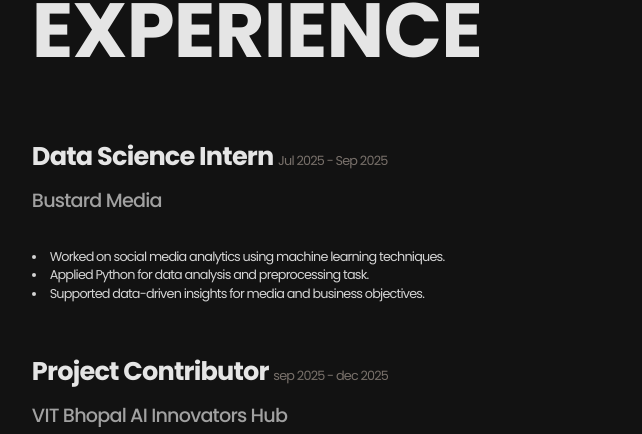
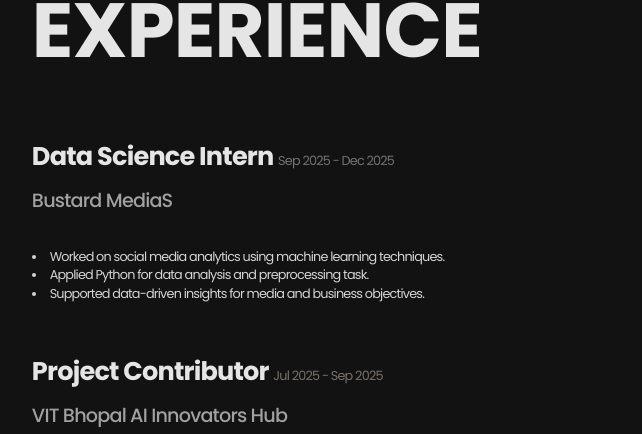
Before and after one commit to aryanmandlik12/portfolio-new, a Next.js app: page / in a window 1280 px wide. Shown: the part 1512-1946 px from the top of the page, without its empty margins (446-1088 px from the left). Built offline with nearby package versions, Linux system fonts and the light colour scheme.

Commit message:
sate changes

```diff
--- a/src/app/components/landingpage/Internships.tsx
+++ b/src/app/components/landingpage/Internships.tsx
@@ -26,10 +26,10 @@
                         transition={{ duration: 0.8, ease: "easeIn" }}
                         className="flex flex-col text-left items-start">
                         <div className="font-[poppins] font-black text-xl md:text-[2vw]">
-                            {t.experience.role1} <span className="font-normal text-[2vw] md:text-[1vw] text-stone-500">Jul 2025 - Sep 2025</span>
+                            {t.experience.role1} <span className="font-normal text-[2vw] md:text-[1vw] text-stone-500">Sep 2025 - Dec 2025</span>
                         </div>
                         <div className="text-md md:text-[1.5vw] mt-3 text-neutral-400 font-medium">
-                            {t.experience.org1}
+                            {t.experience.org1}S
                         </div>
                         <div>
                             <ul className="list-disc mt-4 md:mt-8 list-inside text-sm md:text-[1vw] text-neutral-300">
@@ -46,7 +46,7 @@
                         transition={{ duration: 0.8, ease: "easeIn" }}
                         className="flex flex-col text-left items-start">
                         <div className="font-[poppins] font-black text-xl md:text-[2vw]">
-                            {t.experience.role2} <span className="font-normal text-[2vw] md:text-[1vw] text-stone-500">sep 2025 - dec 2025</span>
+                            {t.experience.role2} <span className="font-normal text-[2vw] md:text-[1vw] text-stone-500">Jul 2025 - Sep 2025</span>
                         </div>
                         <div className="text-md md:text-[1.5vw] mt-3 text-neutral-400 font-medium">
                             {t.experience.org2}
```
